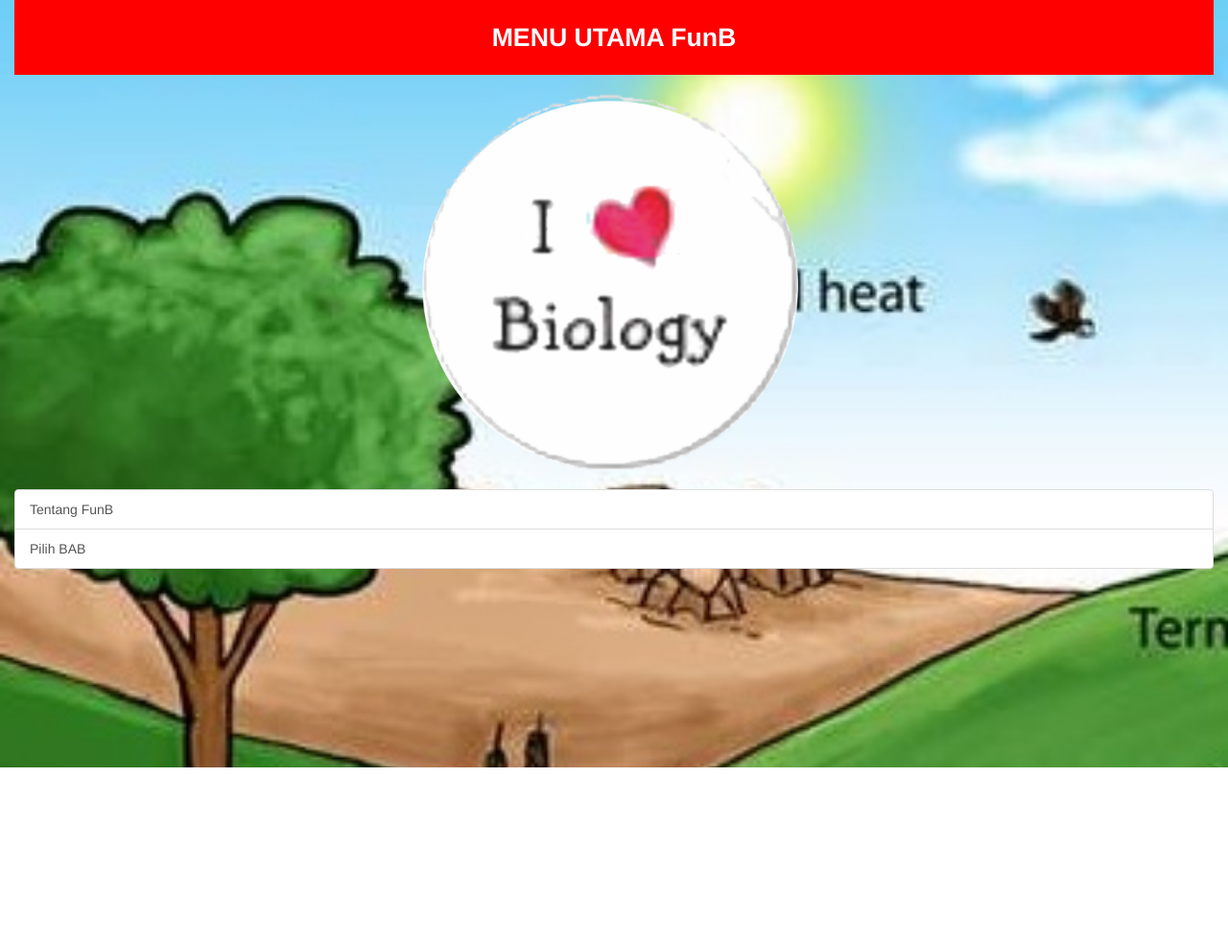
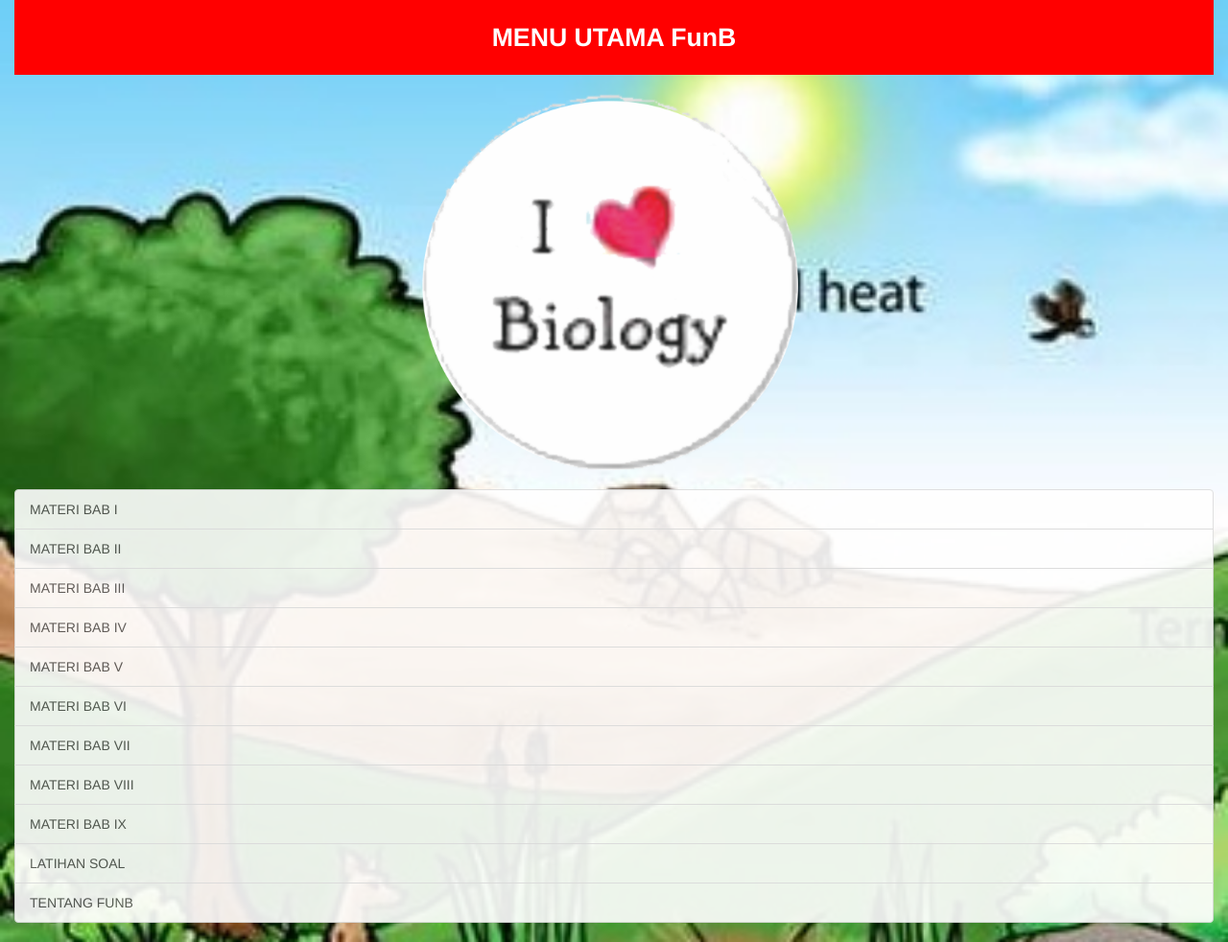
Before and after one commit to rusumu/funb, a plain HTML site: page www/menutama.html in a window 1280 px wide. Shown: the whole page at 96% size. Before the commit the page ends 800 px from the top, so only its background shows below. Drawn offline with Linux system fonts and the light colour scheme.

```diff
--- a/www/css/biologi.css
+++ b/www/css/biologi.css
@@ -9,3 +9,4 @@
 	font-size: 20pt;
 	font-weight:bolder;
 }
+.trsp{opacity:0.90;}
--- a/www/menutama.html
+++ b/www/menutama.html
@@ -27,8 +27,17 @@
 		<img src="img/ilovebio.jpg" />
 	</div>
 		<div class="list-group">
-			<a href="ttg.html" class="list-group-item">Tentang FunB</a>
-			<a href="bab.html" class="list-group-item">Pilih BAB</a>
+		  <a href="bab1.pdf" class="list-group-item trsp">MATERI BAB I</a>
+		  <a href="bab2.pdf" class="list-group-item trsp">MATERI BAB II</a>
+		  <a href="bab3.pdf" class="list-group-item trsp">MATERI BAB III</a>
+		  <a href="bab4.pdf" class="list-group-item trsp">MATERI BAB IV</a>
+		  <a href="bab5.pdf" class="list-group-item trsp">MATERI BAB V</a>
+		  <a href="bab6.pdf" class="list-group-item trsp">MATERI BAB VI</a>
+		  <a href="bab7.pdf" class="list-group-item trsp">MATERI BAB VII</a>
+		  <a href="bab8.pdf" class="list-group-item trsp">MATERI BAB VIII</a>
+		  <a href="bab9.pdf" class="list-group-item trsp">MATERI BAB IX</a>
+		  <a href="bab.html" class="list-group-item trsp">LATIHAN SOAL</a>
+		  <a href="ttg.html" class="list-group-item trsp">TENTANG FUNB</a>
 		</div>
 	</div>
   </body>
```
Also changed, not shown: 9 other files.
